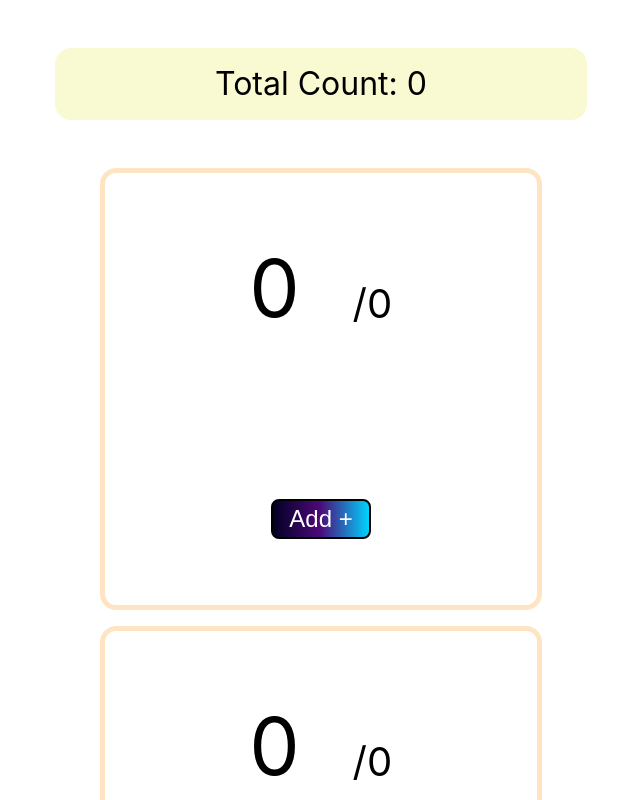
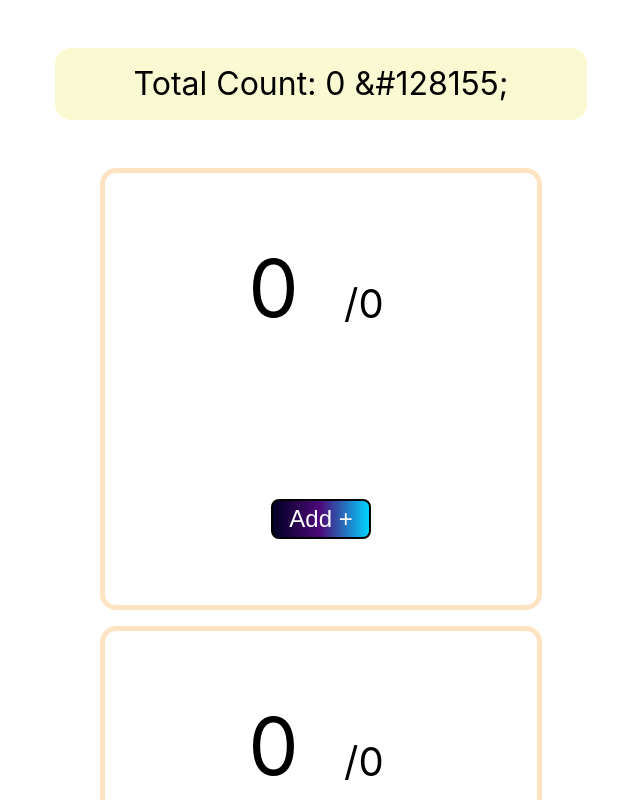
Before and after one commit to CureLatte/CafeTour, a React (Create React App) app: page / in a window 1280 px wide. Shown: the top 800 px of the page, without its empty margins (319-959 px from the left). Built offline with nearby package versions, Linux system fonts and the light colour scheme.

Commit message:
[Update] Counter Event

```diff
--- a/src/App/AppCounter.jsx
+++ b/src/App/AppCounter.jsx
@@ -4,23 +4,17 @@ import {useState} from "react";
 const AppCounter = ()=>{
     const [allCount, setAllCount] = useState(0)
 
-    const check = (count)=>{
-        console.log(count)
-        if (count >= 10){
-            return <span className='overCount'>  &#128156;</span>
-        } else if( count >= 5){
-            return <span className='overCount'>  &#128155;</span>
-        }
+    const check = ()=>{
+        setAllCount((prev)=> prev +1)
     }
 
     return (
         <div>
             <div className='CounterStatus'>
-                <span>Total Count: {allCount}</span>
-                {check(allCount)}
+                <div>Total Count: {allCount} {allCount >= 10 ? '&#128156;': '&#128155;'}</div>
             </div>
-            <Counter setAllCount={setAllCount} allCount={allCount}/>
-            <Counter setAllCount={setAllCount} allCount={allCount}/>
+            <Counter allCount={allCount} onClick={check}/>
+            <Counter allCount={allCount} onClick={check}/>
         </div>
     )
 }
--- a/src/componants/Counter.jsx
+++ b/src/componants/Counter.jsx
@@ -1,19 +1,17 @@
 import React, {useState} from 'react'
 
 
-export default function Counter({allCount, setAllCount}){
+export default function Counter({allCount, onClick}){
     const [number, setNumber] = useState(0);
     return (
         <div className='counter'>
-            <span className='number'>
-                <span className='currentCount'>
+            <p className='number'>
                     {number}
-                </span>
                 <span className='allCount'>/{allCount}</span>
-            </span>
+            </p>
             <button className='button' onClick={()=>{
                 setNumber(number + 1 )
-                setAllCount(allCount + 1)
+                onClick();
             }}>Add + </button>
         </div>
     )
```
